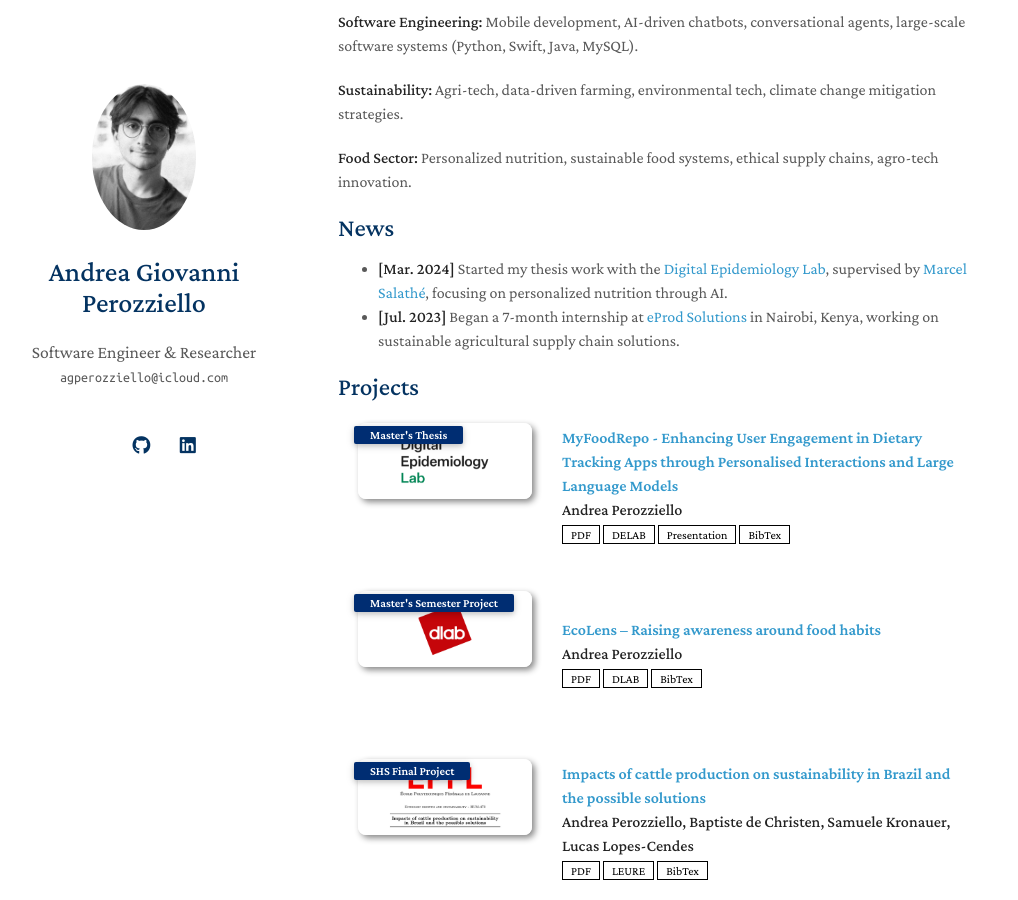
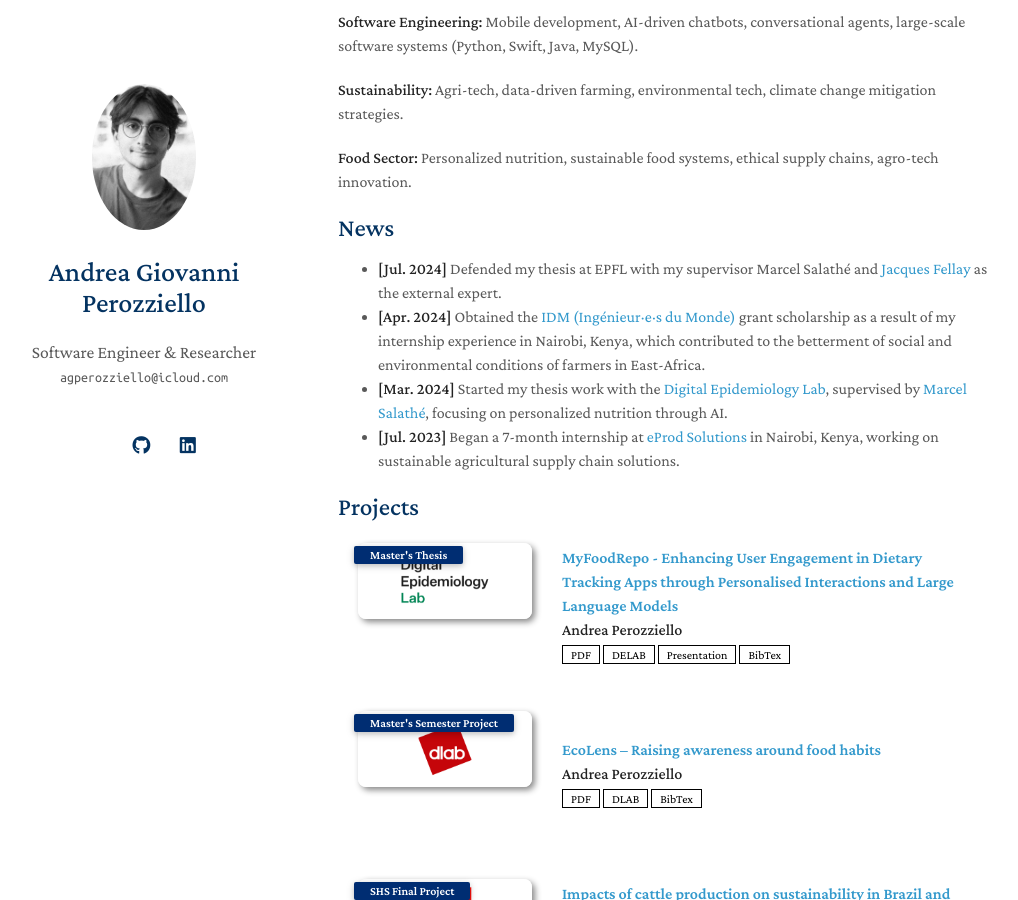
Before and after one commit to peroza/peroza.io, a Jekyll site: the page built from index.md, in a window 1280 px wide and 900 px high, scrolled down 301 px. Shown: the whole window, without its empty margins (132-1150 px from the left). Built offline with Jekyll 4.4.1, drawn with Linux system fonts in a browser that asks for light colours; a style sheet for code colours, icons or effects is not loaded; our own code applies the rules of GitHub Pages for plain Markdown files.

Commit message:
Updated News

```diff
--- a/index.md
+++ b/index.md
@@ -18,8 +18,11 @@
 
 ## News
 
+- **[Jul. 2024]** Defended my thesis at EPFL with my supervisor Marcel Salathé and [Jacques Fellay](https://people.epfl.ch/jacques.fellay?lang=en) as the external expert.
+- **[Apr. 2024]** Obtained the [IDM (Ingénieur·e·s du Monde)](https://www.epfl.ch/campus/associations/list/idm/) grant scholarship as a result of my internship experience in Nairobi, Kenya, which contributed to the betterment of social and environmental conditions of farmers in East-Africa.
 - **[Mar. 2024]** Started my thesis work with the [Digital Epidemiology Lab](https://www.digitalepidemiologylab.org/), supervised by [Marcel Salathé](https://people.epfl.ch/marcel.salathe?lang=en), focusing on personalized nutrition through AI.
 - **[Jul. 2023]** Began a 7-month internship at [eProd Solutions](https://www.eprod-solutions.com/) in Nairobi, Kenya, working on sustainable agricultural supply chain solutions.
 
 
+
 {% include_relative _includes/projects.md %}
```
